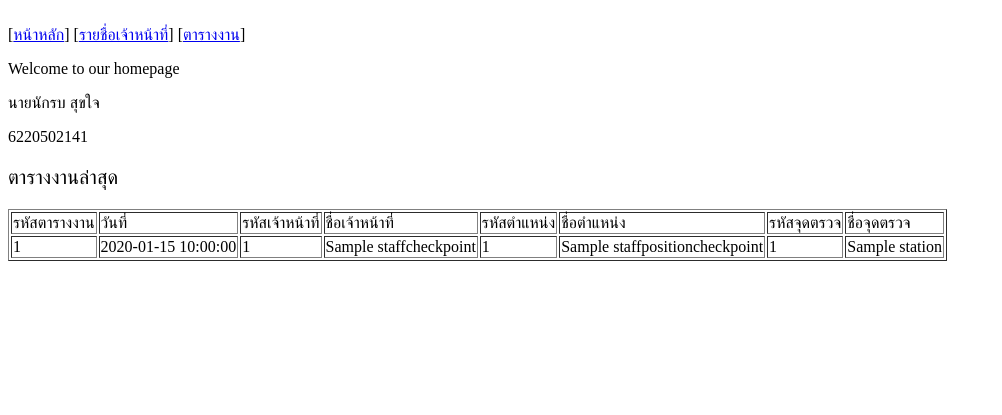
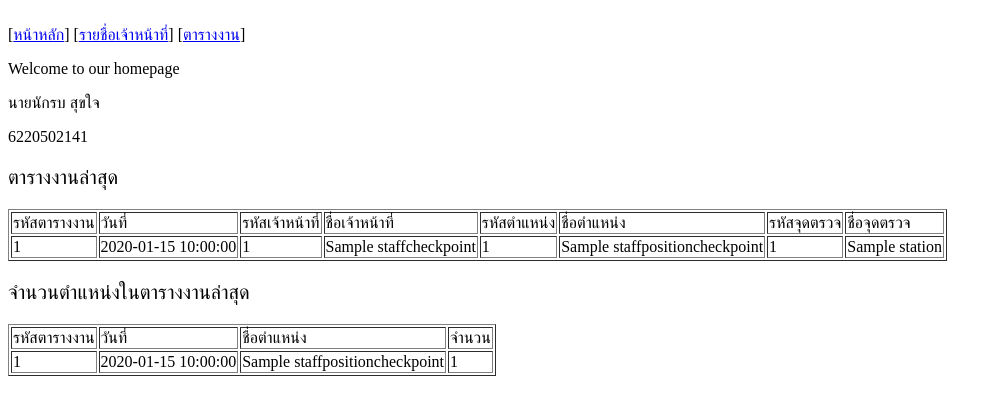
Before and after one commit to wisawachoti/ATK, a PHP site: page / in a window 1280 px wide. Shown: the top 415 px of the page, without its empty margins (0-1002 px from the left). Run offline with PHP 8.4, Linux system fonts and the light colour scheme; tables that the repository leaves empty or names only in its code hold one stand-in row (values such as "Sample post"); a stand-in replaces the project's code that opens the database connection.

Commit message:
Update home.php

```diff
--- a/views/pages/home.php
+++ b/views/pages/home.php
@@ -31,3 +31,26 @@
     }
     echo "</table>";
 ?>
+
+
+<table border="1">
+<tr><td>รหัสตารางงาน</td>
+<td>วันที่</td>
+<td>ชื่อตำแหน่ง</td>
+<td>จำนวน</td>
+
+
+<p style="font-size:20px;color:black;font-family:TH SarabunSPK">จำนวนตำแหน่งในตารางงานล่าสุด</p>
+<?php
+    foreach($pList as $staffp)
+    {
+        echo"
+        <tr><td>$staffp->wsid</td>
+        <td>$staffp->date</td>
+        <td>$staffp->staffpname</td>
+        <td>$staffp->stationid</td>
+
+        ";
+    }
+    echo "</table>";
+?>
```
